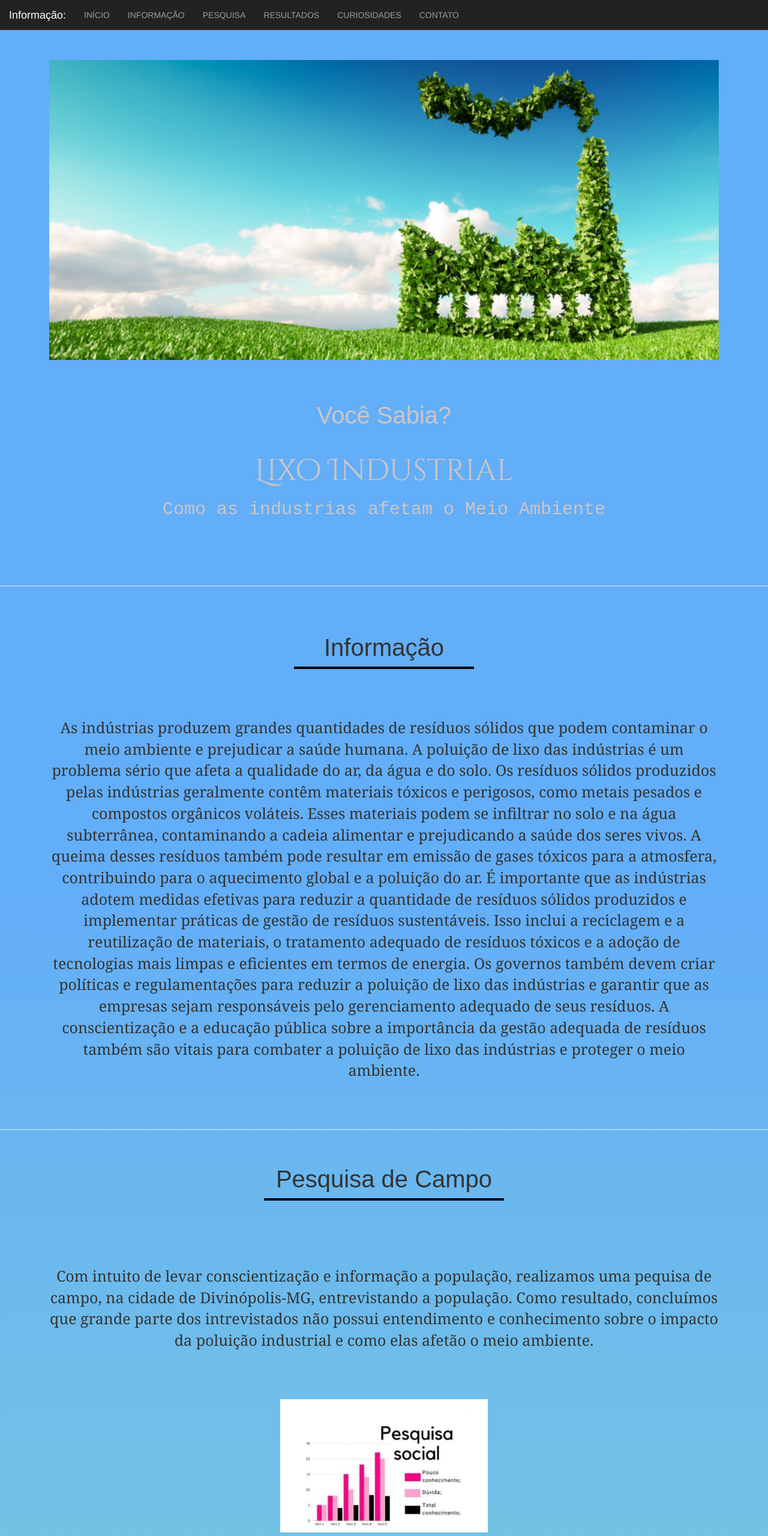
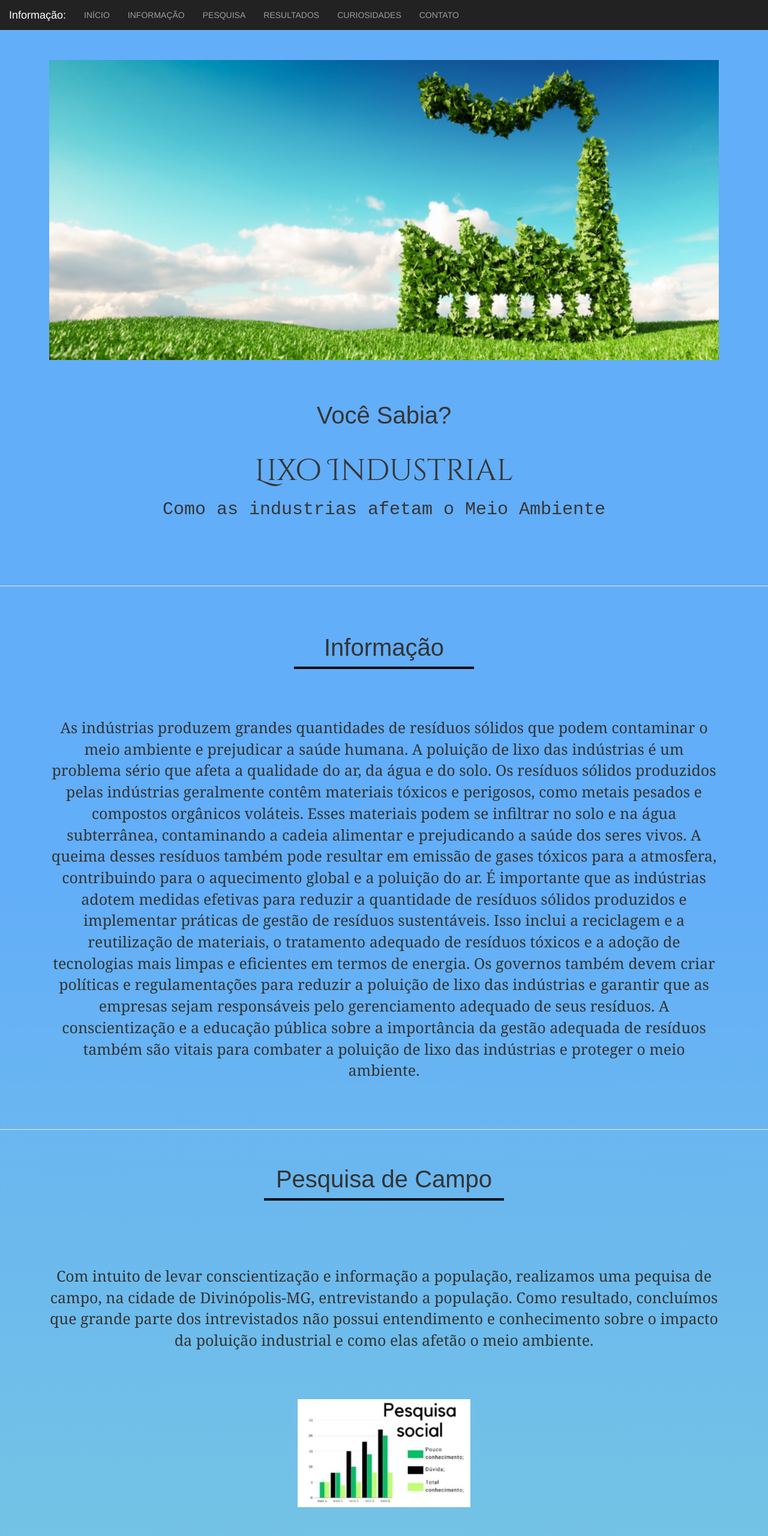
Before and after one commit to Prof-Juliany/Lixo-Industrial, a plain HTML site: page index.html in a window 1280 px wide. Shown: the top 2560 px of the page at 60% size. Drawn offline with nearby package versions, Linux system fonts and the light colour scheme.

Commit message:
Add files via upload

```diff
--- a/index.html
+++ b/index.html
@@ -79,7 +79,7 @@
         Como resultado, concluímos que grande parte dos intrevistados não possui entendimento e conhecimento
         sobre o impacto da poluição industrial e como elas afetão o meio ambiente.
     </p>
-    <img src="WhatsApp Image 2023-06-30 at 11.44.41.jpeg" >
+    <img src="WhatsApp Image 2023-07-03 at 20.40.19.jpeg" >
 <p>Infomações atuais sobre como o lixo industrial pode afetar o meio ambiente: </p>
 <iframe height="1000" src="https://www.funverde.org.br/blog/extracao-de-gas-na-argentina-causa-problema-ambiental-denunciam-indigenas/" frameborder="0" style="width: 80%; margin: 10px;"></iframe>
 <br>
@@ -90,7 +90,7 @@
 </section>
 <br>
 <section id="resultado" style="width: 100%;">
-    <h1> O que podemos fazer para minimizar os inpáctos causados pelo lixo insdutrial:</h1>
+    <h1> O que podemos fazer para minimizar os impáctos causados pelo lixo industrial:</h1>
     <div class="line" style="width:1500px" ></div>
     <br>
 <br>
--- a/style.css
+++ b/style.css
@@ -15,7 +15,7 @@ body {
 }
 
 #inicio {
-    color: #cbc6c6;
+    color: #363535;
 
     bottom: 0;
 
```
Also changed, not shown: WhatsApp Image 2023-07-03 at 20.40.19.jpeg (added).
